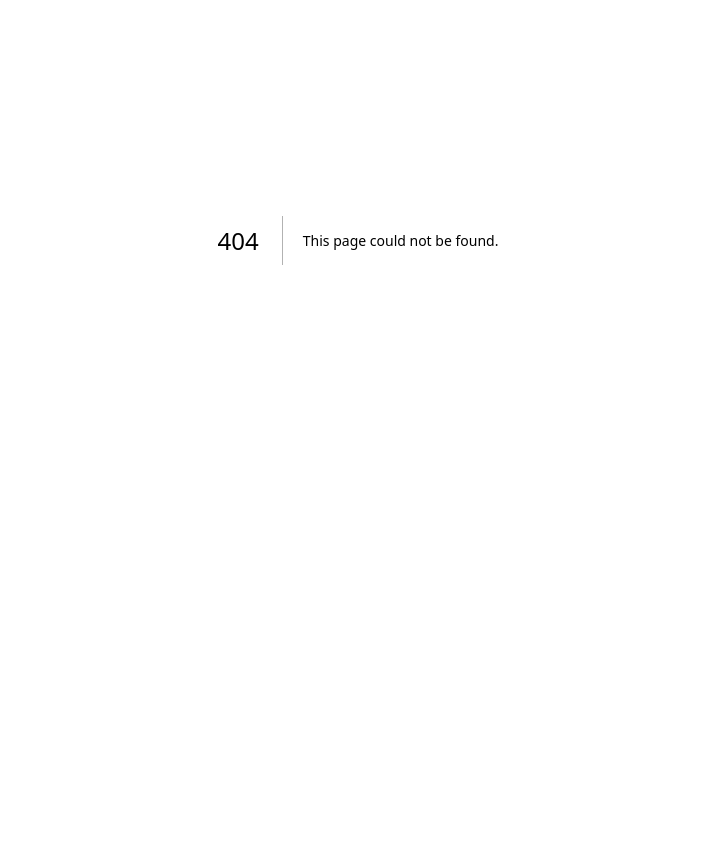
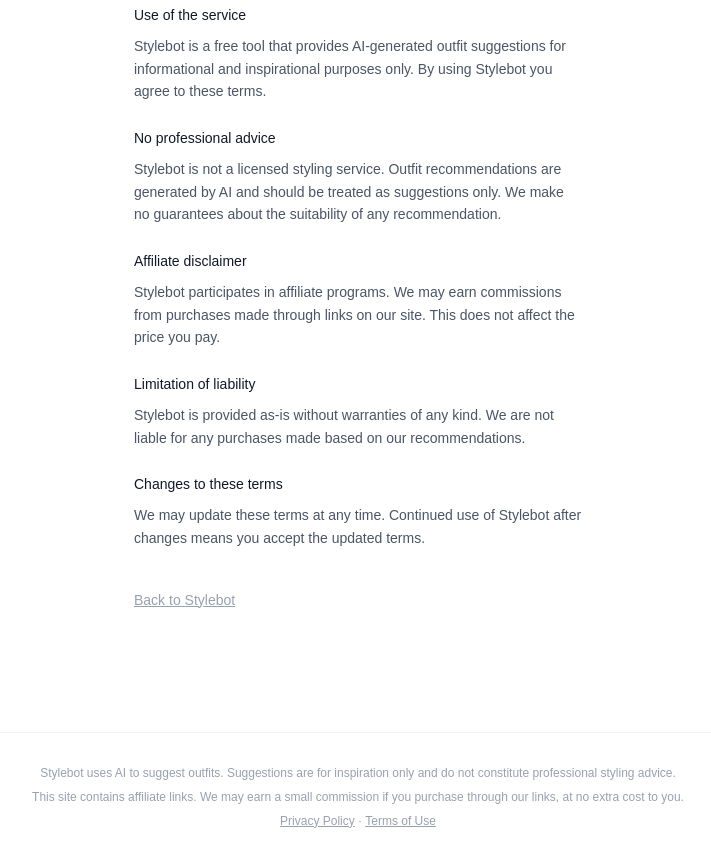
Before and after one commit to dathegoat/stylebot, a Next.js app: page /app/terms in a window 1280 px wide. Before the commit this address had no page. Shown: the part 160-1021 px from the top of the page, without its empty margins (282-993 px from the left). Before the commit the page ends 800 px from the top, so only its background shows below. Built offline with nearby package versions, Linux system fonts and the light colour scheme.

Commit message:
add privacy policy and terms pages

```diff
--- /dev/null
+++ b/app/app/terms/page.js
@@ -0,0 +1,41 @@
+export default function Terms() {
+  return (
+    <main className="min-h-screen bg-white flex flex-col items-center p-6">
+      <div className="w-full max-w-md py-12">
+        <h1 className="text-2xl font-semibold text-gray-900 mb-2">Terms of Use</h1>
+        <p className="text-sm text-gray-400 mb-8">Last updated: April 2026</p>
+
+        <div className="space-y-6 text-sm text-gray-600 leading-relaxed">
+          <section>
+            <h2 className="font-medium text-gray-900 mb-2">Use of the service</h2>
+            <p>Stylebot is a free tool that provides AI-generated outfit suggestions for informational and inspirational purposes only. By using Stylebot you agree to these terms.</p>
+          </section>
+
+          <section>
+            <h2 className="font-medium text-gray-900 mb-2">No professional advice</h2>
+            <p>Stylebot is not a licensed styling service. Outfit recommendations are generated by AI and should be treated as suggestions only. We make no guarantees about the suitability of any recommendation.</p>
+          </section>
+
+          <section>
+            <h2 className="font-medium text-gray-900 mb-2">Affiliate disclaimer</h2>
+            <p>Stylebot participates in affiliate programs. We may earn commissions from purchases made through links on our site. This does not affect the price you pay.</p>
+          </section>
+
+          <section>
+            <h2 className="font-medium text-gray-900 mb-2">Limitation of liability</h2>
+            <p>Stylebot is provided as-is without warranties of any kind. We are not liable for any purchases made based on our recommendations.</p>
+          </section>
+
+          <section>
+            <h2 className="font-medium text-gray-900 mb-2">Changes to these terms</h2>
+            <p>We may update these terms at any time. Continued use of Stylebot after changes means you accept the updated terms.</p>
+          </section>
+        </div>
+
+        <a href="/" className="inline-block mt-10 text-sm text-gray-400 underline hover:text-gray-600">
+          Back to Stylebot
+        </a>
+      </div>
+    </main>
+  );
+}
--- a/app/layout.js
+++ b/app/layout.js
@@ -12,17 +12,29 @@
 });
 
 export const metadata = {
-  title: "Create Next App",
-  description: "Generated by create next app",
+  title: "Stylebot - Your Personal Men's Stylist",
+  description: "AI-powered outfit recommendations for men. Get styled for any occasion in seconds.",
 };
 
 export default function RootLayout({ children }) {
   return (
-    <html
-      lang="en"
-      className={`${geistSans.variable} ${geistMono.variable} h-full antialiased`}
-    >
-      <body className="min-h-full flex flex-col">{children}</body>
+    <html lang="en">
+      <body className={`${geistSans.variable} ${geistMono.variable} antialiased`}>
+        {children}
+        <footer className="w-full text-center py-8 px-6 text-xs text-gray-400 border-t border-gray-100 mt-12">
+          <p className="mb-2">
+            Stylebot uses AI to suggest outfits. Suggestions are for inspiration only and do not constitute professional styling advice.
+          </p>
+          <p className="mb-2">
+            This site contains affiliate links. We may earn a small commission if you purchase through our links, at no extra cost to you.
+          </p>
+          <p>
+            <a href="/privacy" className="underline hover:text-gray-600">Privacy Policy</a>
+            {' · '}
+            <a href="/terms" className="underline hover:text-gray-600">Terms of Use</a>
+          </p>
+        </footer>
+      </body>
     </html>
   );
 }
--- /dev/null
+++ b/app/privacy/page.js
@@ -0,0 +1,41 @@
+export default function Privacy() {
+  return (
+    <main className="min-h-screen bg-white flex flex-col items-center p-6">
+      <div className="w-full max-w-md py-12">
+        <h1 className="text-2xl font-semibold text-gray-900 mb-2">Privacy Policy</h1>
+        <p className="text-sm text-gray-400 mb-8">Last updated: April 2026</p>
+
+        <div className="space-y-6 text-sm text-gray-600 leading-relaxed">
+          <section>
+            <h2 className="font-medium text-gray-900 mb-2">What we collect</h2>
+            <p>Stylebot does not require you to create an account. We do not collect or store any personal information. The occasion, style, and budget preferences you select are sent to our AI provider to generate outfit recommendations and are not stored.</p>
+          </section>
+
+          <section>
+            <h2 className="font-medium text-gray-900 mb-2">Affiliate links</h2>
+            <p>Some links on Stylebot are affiliate links. If you click a link and make a purchase, we may earn a small commission at no extra cost to you. This helps us keep the app free.</p>
+          </section>
+
+          <section>
+            <h2 className="font-medium text-gray-900 mb-2">Third party services</h2>
+            <p>We use OpenAI to generate outfit recommendations. Your selections are sent to OpenAI's API to produce results. Please review OpenAI's privacy policy at openai.com for more information.</p>
+          </section>
+
+          <section>
+            <h2 className="font-medium text-gray-900 mb-2">Cookies</h2>
+            <p>Stylebot does not use tracking cookies or advertising cookies.</p>
+          </section>
+
+          <section>
+            <h2 className="font-medium text-gray-900 mb-2">Contact</h2>
+            <p>If you have any questions about this policy, email us at drewcadams06@gmail.com</p>
+          </section>
+        </div>
+
+        <a href="/" className="inline-block mt-10 text-sm text-gray-400 underline hover:text-gray-600">
+          Back to Stylebot
+        </a>
+      </div>
+    </main>
+  );
+}
```
